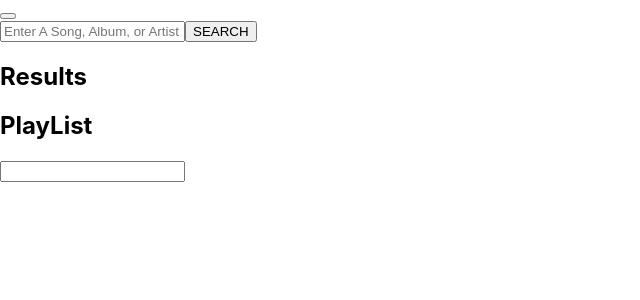
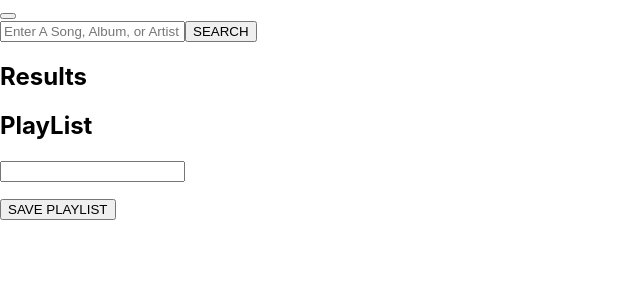
Before and after one commit to HelloCostel/jammming, a React (Create React App) app: page / in a window 1280 px wide. Shown: the top 300 px of the page, without its empty margins (0-640 px from the left). Built offline with nearby package versions, Linux system fonts and the light colour scheme.

Commit message:
Write logic to save track's uri in a dedicated array

```diff
--- a/src/App.js
+++ b/src/App.js
@@ -43,9 +43,14 @@ function App() {
     setPlaylist((prevPlaylist) => prevPlaylist.filter(track => track.id !== trackId));
   }
 
-  const savePlaylist = (term) => {
+  const updatePlaylistName = (term) => {
     setPlaylistName(term);
     console.log('term is: ', term)
+  }
+
+  const saveToSpotify = () => {
+    const trackUris = playlist.map(track => track.uri);
+    console.log(trackUris);
   }
 
   return (
@@ -54,7 +59,7 @@ function App() {
       <SearchBar onSearch={search}/>
       <div>
         <SearchResults tracks={searchResults} onAdd={addTrack}/>
-        <PlayList tracks={playlist} onRemove={removeTrack} onSave={savePlaylist} defaultValue={playlistName} />
+        <PlayList tracks={playlist} onRemove={removeTrack} onSave={updatePlaylistName} defaultValue={playlistName} saveToSpotify={saveToSpotify} />
       </div>
     </div>
   )
--- a/src/components/PlayList/PlayList.js
+++ b/src/components/PlayList/PlayList.js
@@ -10,11 +10,16 @@ function PlayList(props) {
         props.onSave(event.target.value);
     }
 
+    const savePlaylist = () => {
+        props.saveToSpotify();
+    }
+
     return (
         <>
             <h2>PlayList</h2>
             <input value={term} onChange={handleChange} />
             <TrackList tracks={props.tracks} isRemoval={true} onRemove={props.onRemove}/>
+            <button onClick={savePlaylist} >SAVE PLAYLIST</button>
         </>
     )
 }
```
